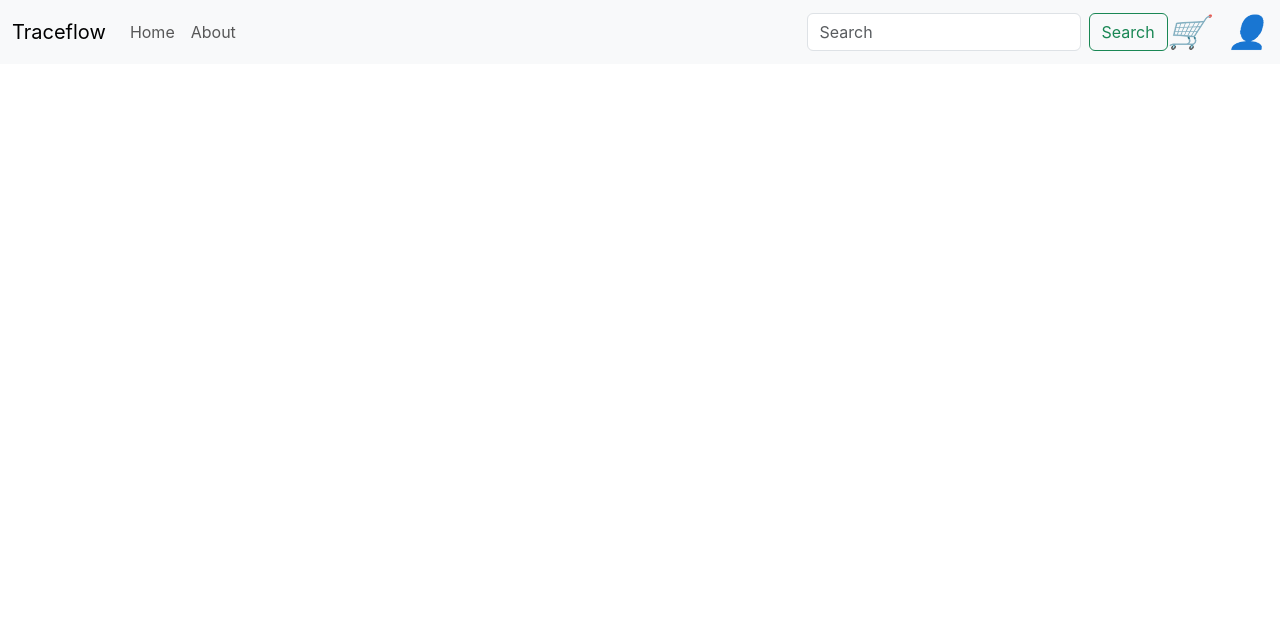
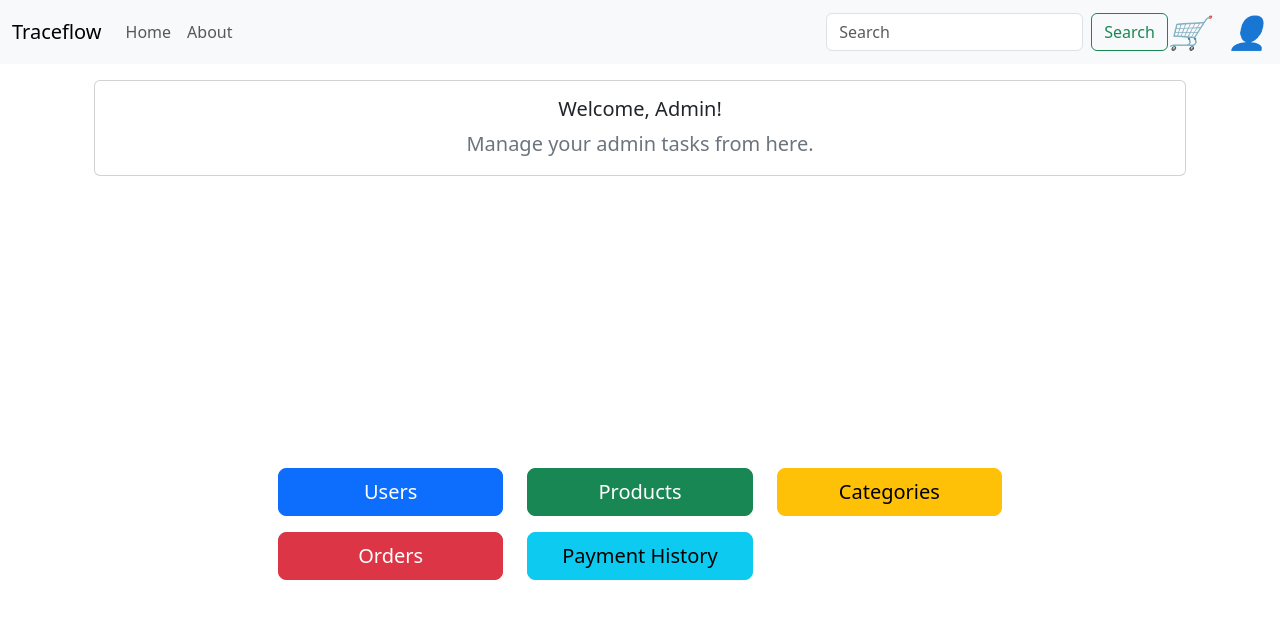
Before and after one commit to devsutong/TraceFlow, a React (Create React App) app in the folder store-frontend/: page /admin-dashboard in a window 1280 px wide. Shown: the top 618 px of the page. Built offline with nearby package versions, Linux system fonts and the light colour scheme.

Commit message:
Admin dashboard

```diff
--- a/package.json
+++ b/package.json
@@ -1,9 +1,11 @@
 {
   "dependencies": {
+    "bootstrap": "^5.3.3",
     "concurrently": "^8.2.2",
     "lru-cache": "^11.0.0",
     "mysql": "^2.18.1",
     "mysql2": "^3.10.3",
+    "react-bootstrap": "^2.10.4",
     "validator": "^13.12.0"
   }
 }
--- a/store-frontend/src/App.js
+++ b/store-frontend/src/App.js
@@ -5,6 +5,7 @@ import Home from './components/Home';
 import About from './components/About';
 import Signup from './components/SignupForm';
 import Login from './components/LoginForm';
+import AdminDashboard from './components/Pages/Dashboards/AdminDashboard';
 import React, { useState, useEffect } from 'react';
 
 function App() {
@@ -24,6 +25,10 @@ function App() {
     sessionStorage.setItem('authToken', token);
     setIsAuthenticated(true);
     setUserInfo(user);
+    console.log(user.role);
+    if (user.role === 'admin') {
+      navigate('/admin-dashboard',{ state: { message: 'Login successful!' } });
+    }
   };
 
   const handleLogout = () => {
@@ -43,7 +48,10 @@ function App() {
         <Route path="/about" element={<About />} />
         <Route path="/signup" element={<Signup />} />
         <Route path="/login" element={<Login onLogin={handleLogin} />} />
+        <Route path="/admin-dashboard" element={<AdminDashboard />} />
+        {/* Other routes */}
       </Routes>
+
       </div>
     </div>
   );
--- a/store-frontend/src/components/LoginForm.js
+++ b/store-frontend/src/components/LoginForm.js
@@ -1,10 +1,8 @@
 import React, { useState } from 'react';
 import './styles/login.css';
-import { useNavigate } from 'react-router-dom';
 import UserRedirect from './Pages/userRedirect'; // Import the UserRedirect component
 
 const LoginForm = ({ onLogin }) => {
-  const navigate = useNavigate();
   const [formData, setFormData] = useState({
     username: '',
     password: '',
@@ -49,7 +47,6 @@ const LoginForm = ({ onLogin }) => {
         onLogin(token, userData);
         setAuthToken(token);
         setIsLoggedIn(true);
-        navigate('/', { state: { message: 'Login successful!' } });
       } else {
         setErrorMessage('Login failed: Token or user information is missing in the response.');
       }
--- /dev/null
+++ b/store-frontend/src/components/Pages/Dashboards/AdminDashboard.js
@@ -0,0 +1,38 @@
+// AdminDashboard.js
+import React from 'react';
+import { Button, Container, Row, Col, Card } from 'react-bootstrap';
+import '../../styles/admindashboard.css'
+
+const AdminDashboard = () => {
+  return (
+    <Container className="d-flex flex-column vh-100">
+      <Card className="text-center mb-4">
+        <Card.Body>
+          <Card.Title>Welcome, Admin!</Card.Title>
+          <Card.Text>Manage your admin tasks from here.</Card.Text>
+        </Card.Body>
+      </Card>
+      <Container className="d-flex flex-grow-1">
+        <Row className="m-auto text-center">
+          <Col md={4} className="mb-3">
+            <Button variant="primary" size="lg" className="w-100">Users</Button>
+          </Col>
+          <Col md={4} className="mb-3">
+            <Button variant="success" size="lg" className="w-100">Products</Button>
+          </Col>
+          <Col md={4} className="mb-3">
+            <Button variant="warning" size="lg" className="w-100">Categories</Button>
+          </Col>
+          <Col md={4} className="mb-3">
+            <Button variant="danger" size="lg" className="w-100">Orders</Button>
+          </Col>
+          <Col md={4} className="mb-3">
+            <Button variant="info" size="lg" className="w-100">Payment History</Button>
+          </Col>
+        </Row>
+      </Container>
+    </Container>
+  );
+};
+
+export default AdminDashboard;
--- a/store-frontend/src/components/Pages/userRedirect.js
+++ b/store-frontend/src/components/Pages/userRedirect.js
@@ -28,17 +28,14 @@ export default function UserRedirect({ token }) {
               navigate('/buyer-dashboard');
               break;
             default:
-              // Handle unexpected role
               console.error('Unexpected user role:', userRole);
               break;
           }
         } else {
           console.error('Failed to fetch user data');
-          // Handle error, e.g., show an error message
         }
       } catch (error) {
         console.error('Error fetching user data:', error);
-        // Handle error, e.g., show an error message
       }
     };
 
--- /dev/null
+++ b/store-frontend/src/components/styles/admindashboard.css
@@ -0,0 +1,34 @@
+/* AdminDashboard.css */
+.d-flex {
+  display: flex !important;
+}
+
+.vh-100 {
+  height: 100vh !important;
+}
+
+.flex-column {
+  flex-direction: column !important;
+}
+
+.flex-grow-1 {
+  flex-grow: 1;
+}
+
+.m-auto {
+  margin: auto !important;
+}
+
+.card {
+  margin-top: 1rem;
+}
+
+.card-title {
+  font-size: 2rem;
+  margin-bottom: 0.5rem;
+}
+
+.card-text {
+  font-size: 1.25rem;
+  color: #6c757d;
+}
--- a/store-frontend/src/index.js
+++ b/store-frontend/src/index.js
@@ -4,6 +4,7 @@ import './index.css';
 import { BrowserRouter as Router } from 'react-router-dom';
 import App from './App';
 import reportWebVitals from './reportWebVitals';
+import 'bootstrap/dist/css/bootstrap.min.css';
 
 const root = ReactDOM.createRoot(document.getElementById('root'));
 root.render(
```
Also changed, not shown: store-frontend/src/components/Pages/Dashboards/adminDashboard.js (deleted, +0 -9 lines), 2 other files (tests, documents, lock files or other folders). Lines whose indentation alone changed are shown as unchanged.
